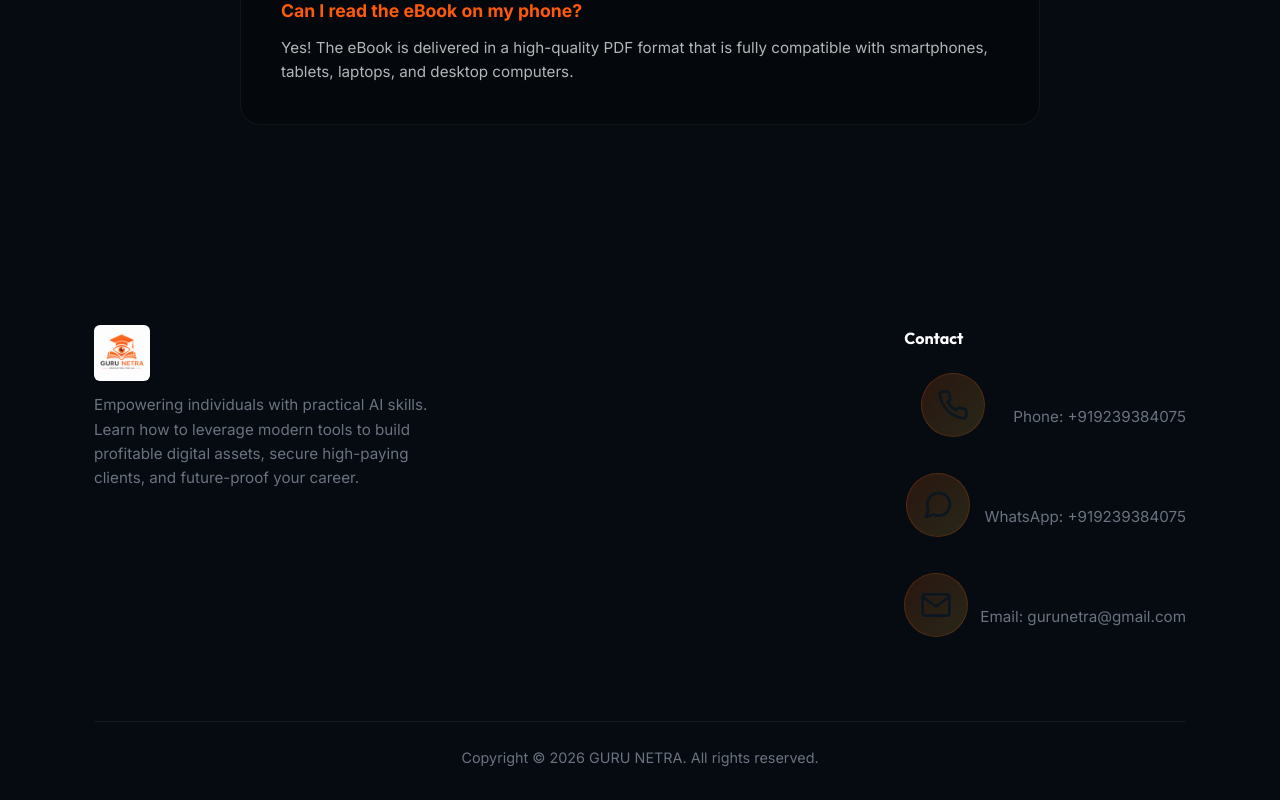
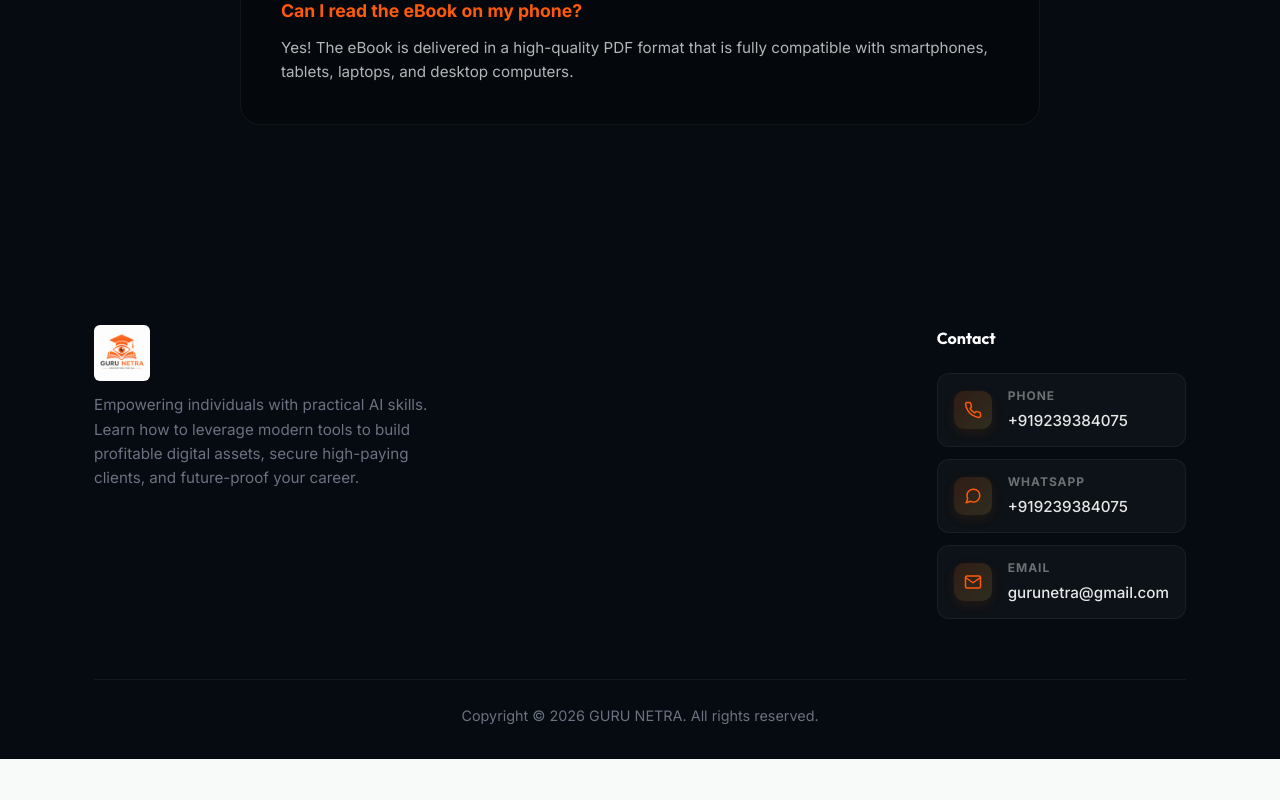
Before and after one commit to milanKUN/e-book, a React (Vite) app: page /support in a window 1280 px wide. Shown: the part 1299-2099 px from the top of the page. After the commit the page ends 2058 px from the top, so only its background shows below. Built offline with nearby package versions, Linux system fonts and the light colour scheme.

Commit message:
Fix footer contact icon collision and improve UI

```diff
--- a/src/components/Footer.css
+++ b/src/components/Footer.css
@@ -56,35 +56,65 @@
   color: var(--secondary);
 }
 
-.contact-item {
+.footer-contact-item {
   display: flex;
   align-items: center;
-  gap: 12px;
+  gap: 16px;
   margin-bottom: 12px;
+  padding: 12px 16px;
+  background: rgba(255, 255, 255, 0.03);
+  border: 1px solid rgba(255, 255, 255, 0.05);
+  border-radius: 12px;
+  text-decoration: none;
+  transition: all 0.3s cubic-bezier(0.4, 0, 0.2, 1);
 }
 
-.contact-icon {
+.footer-contact-item:hover {
+  background: rgba(255, 90, 10, 0.05);
+  border-color: rgba(255, 90, 10, 0.2);
+  transform: translateX(5px);
+}
+
+.footer-contact-icon {
   display: flex;
   align-items: center;
   justify-content: center;
-  width: 24px;
-  height: 24px;
+  width: 38px;
+  height: 38px;
+  border-radius: 10px;
+  background: linear-gradient(135deg, rgba(255, 90, 10, 0.15), rgba(243, 198, 77, 0.15));
   color: var(--secondary);
   flex-shrink: 0;
+  box-shadow: 0 4px 12px rgba(255, 90, 10, 0.1);
 }
 
-.contact-icon svg {
+.footer-contact-icon svg {
   width: 18px;
   height: 18px;
 }
 
-.contact-item p {
-  color: var(--text-muted);
-  margin: 0;
-  font-size: 0.95rem;
+.footer-contact-text {
+  display: flex;
+  flex-direction: column;
 }
 
-.footer-contact a:hover {
+.footer-contact-label {
+  font-size: 0.75rem;
+  text-transform: uppercase;
+  letter-spacing: 1px;
+  color: rgba(255, 255, 255, 0.4);
+  margin-bottom: 2px;
+  font-weight: 700;
+}
+
+.footer-contact-value {
+  color: rgba(255, 255, 255, 0.9);
+  font-size: 0.95rem;
+  font-weight: 500;
+  transition: color 0.2s;
+}
+
+.footer-contact-item:hover .footer-contact-value {
   color: var(--secondary);
 }
 
--- a/src/components/Footer.jsx
+++ b/src/components/Footer.jsx
@@ -18,28 +18,37 @@ const Footer = () => {
           <div className="footer-contact">
             <h4>Contact</h4>
             {config.PHONE_NUMBER && (
-              <div className="contact-item">
-                <span className="contact-icon">
+              <a href={`tel:${config.PHONE_NUMBER}`} className="footer-contact-item">
+                <span className="footer-contact-icon">
                   <svg viewBox="0 0 24 24" fill="none" stroke="currentColor" strokeWidth="2" strokeLinecap="round" strokeLinejoin="round"><path d="M22 16.92v3a2 2 0 0 1-2.18 2 19.79 19.79 0 0 1-8.63-3.07 19.5 19.5 0 0 1-6-6 19.79 19.79 0 0 1-3.07-8.67A2 2 0 0 1 4.11 2h3a2 2 0 0 1 2 1.72 12.84 12.84 0 0 0 .7 2.81 2 2 0 0 1-.45 2.11L8.09 9.91a16 16 0 0 0 6 6l1.27-1.27a2 2 0 0 1 2.11-.45 12.84 12.84 0 0 0 2.81.7A2 2 0 0 1 22 16.92z"></path></svg>
                 </span>
-                <p>Phone: {config.PHONE_NUMBER}</p>
-              </div>
+                <div className="footer-contact-text">
+                  <span className="footer-contact-label">Phone</span>
+                  <span className="footer-contact-value">{config.PHONE_NUMBER}</span>
+                </div>
+              </a>
             )}
             {config.WHATSAPP_NUMBER && (
-              <div className="contact-item">
-                <span className="contact-icon">
+              <a href={`https://wa.me/${config.WHATSAPP_NUMBER.replace(/[^0-9]/g, '')}`} target="_blank" rel="noopener noreferrer" className="footer-contact-item">
+                <span className="footer-contact-icon">
                   <svg viewBox="0 0 24 24" fill="none" stroke="currentColor" strokeWidth="2" strokeLinecap="round" strokeLinejoin="round"><path d="M21 11.5a8.38 8.38 0 0 1-.9 3.8 8.5 8.5 0 0 1-7.6 4.7 8.38 8.38 0 0 1-3.8-.9L3 21l1.9-5.7a8.38 8.38 0 0 1-.9-3.8 8.5 8.5 0 0 1 4.7-7.6 8.38 8.38 0 0 1 3.8-.9h.5a8.48 8.48 0 0 1 8 8v.5z"></path></svg>
                 </span>
-                <p>WhatsApp: {config.WHATSAPP_NUMBER}</p>
-              </div>
+                <div className="footer-contact-text">
+                  <span className="footer-contact-label">WhatsApp</span>
+                  <span className="footer-contact-value">{config.WHATSAPP_NUMBER}</span>
+                </div>
+              </a>
             )}
             {config.EMAIL && (
-              <div className="contact-item">
-                <span className="contact-icon">
+              <a href={`mailto:${config.EMAIL}`} className="footer-contact-item">
+                <span className="footer-contact-icon">
                   <svg viewBox="0 0 24 24" fill="none" stroke="currentColor" strokeWidth="2" strokeLinecap="round" strokeLinejoin="round"><path d="M4 4h16c1.1 0 2 .9 2 2v12c0 1.1-.9 2-2 2H4c-1.1 0-2-.9-2-2V6c0-1.1.9-2 2-2z"></path><polyline points="22,6 12,13 2,6"></polyline></svg>
                 </span>
-                <p>Email: <a href={`mailto:${config.EMAIL}`}>{config.EMAIL}</a></p>
-              </div>
+                <div className="footer-contact-text">
+                  <span className="footer-contact-label">Email</span>
+                  <span className="footer-contact-value">{config.EMAIL}</span>
+                </div>
+              </a>
             )}
             {!config.PHONE_NUMBER && !config.WHATSAPP_NUMBER && !config.EMAIL && (
               <p>Contact information not provided.</p>
```
